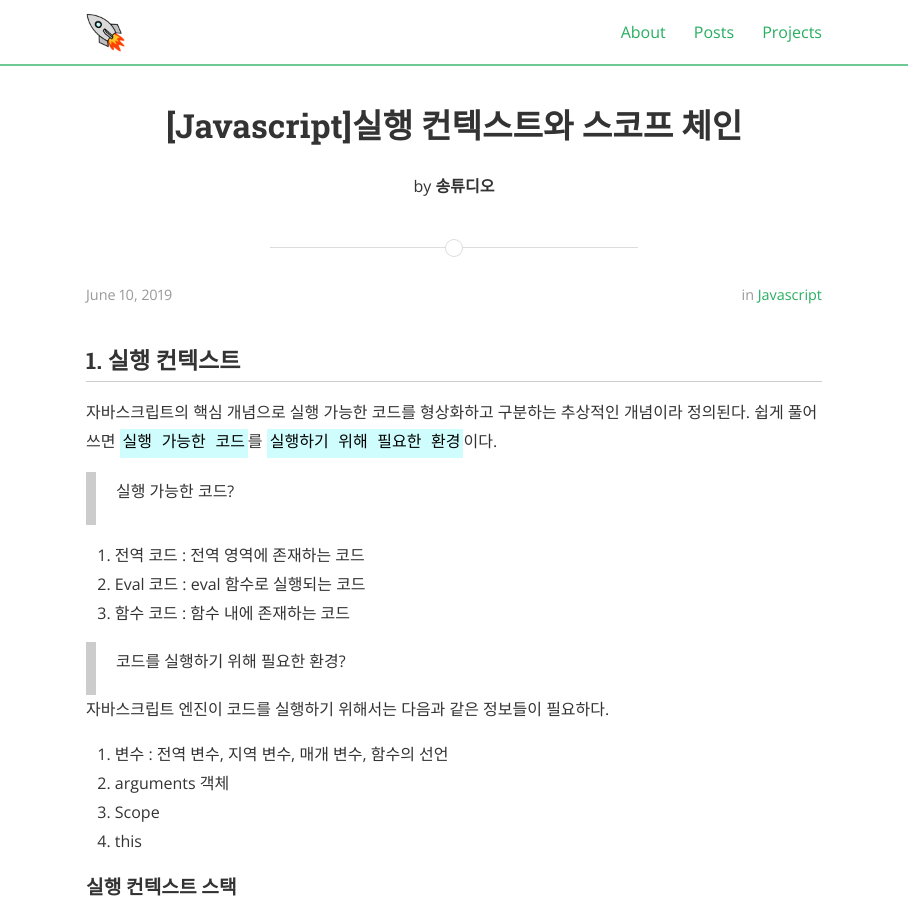
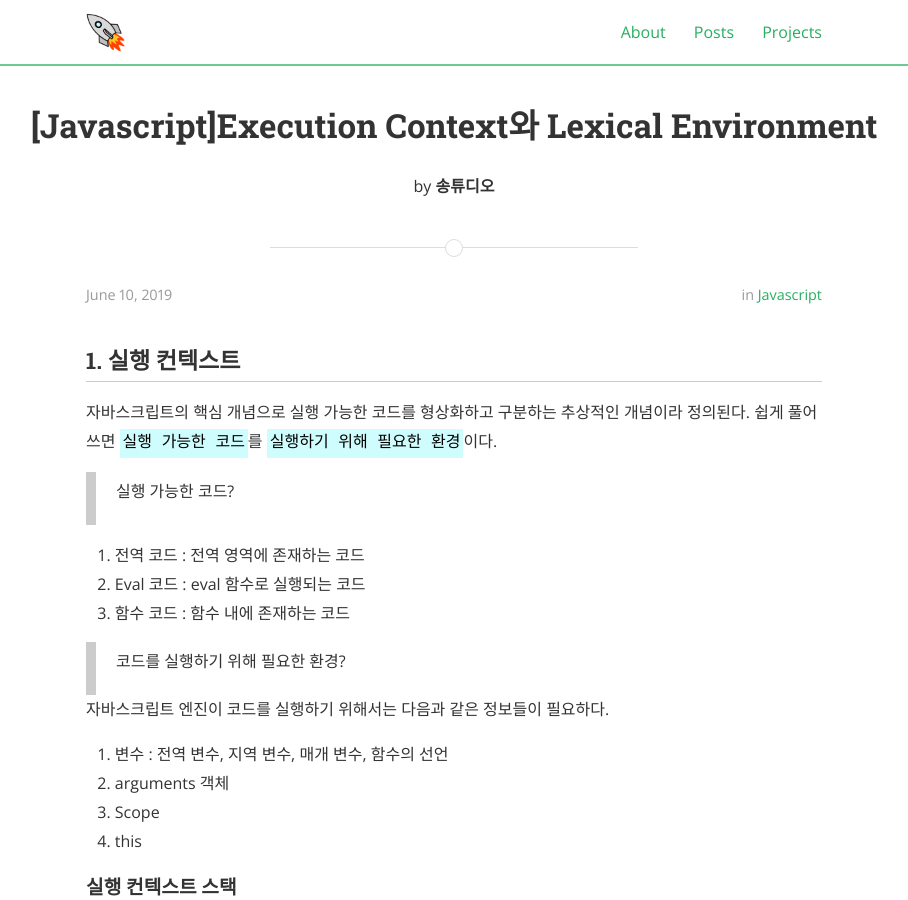
Before and after one commit to iamsjy17/iamsjy17.github.io, a Jekyll site: the page built from _posts/2019-06-10-js33_execution_context.md, in a window 1280 px wide and 900 px high. Shown: the whole window, without its empty margins (186-1094 px from the left). Built offline with Jekyll 4.4.1, drawn with Linux system fonts in a browser that asks for light colours; nearby versions of some CDN libraries; some web fonts are replaced; comment, search, counter and statistics services are not loaded.

```diff
--- a/_posts/2019-06-10-js33_execution_context.md
+++ b/_posts/2019-06-10-js33_execution_context.md
@@ -1,6 +1,6 @@
 ---
 layout: post
-title: "[Javascript]실행 컨텍스트와 스코프 체인"
+title: "[Javascript]Execution Context와 Lexical Environment"
 date: 2019-06-10 19:00:00
 author: 송튜디오
 categories: Javascript
```
Also changed, not shown: assets/img/js33/context1.png (added), assets/img/js33/context2.png (added), assets/img/js33/context3.png (added), assets/img/js33/context4.png (added), assets/img/js33/context5.png (added), assets/img/js33/context6.png (added), assets/img/js33/context7.png (added), assets/img/js33/context8.png (added), assets/img/js33/context9.png (added).
